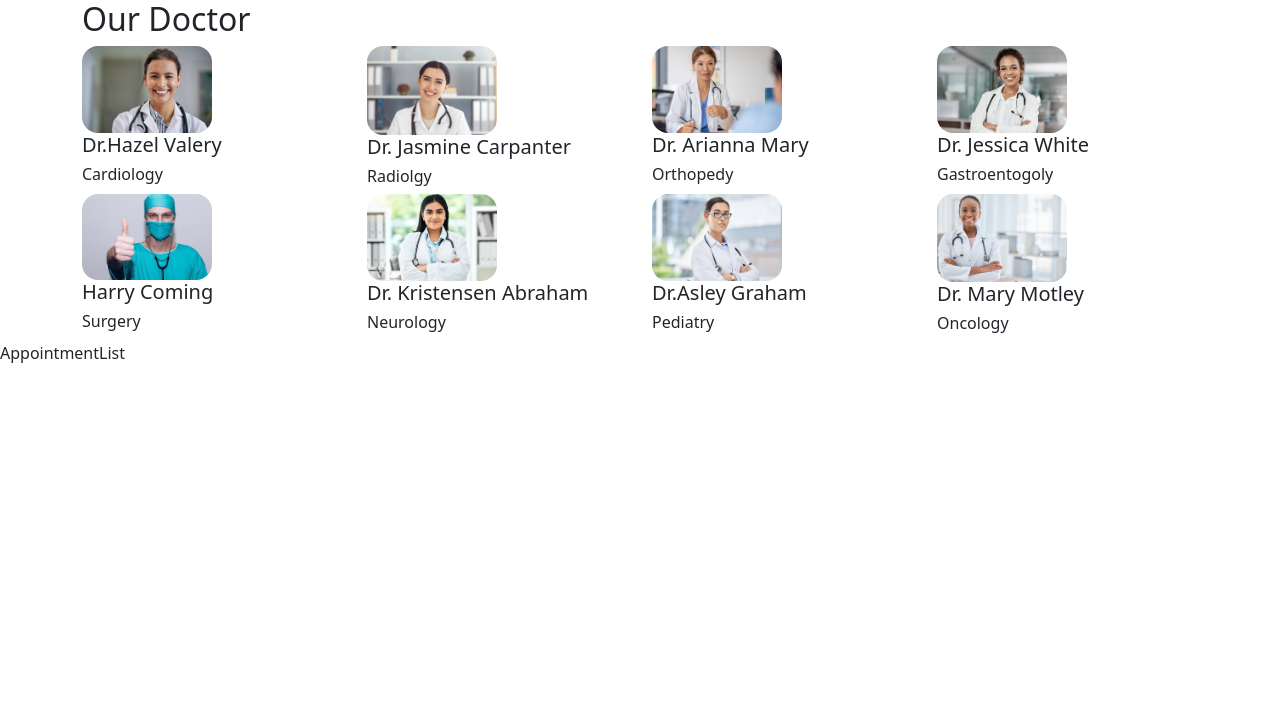
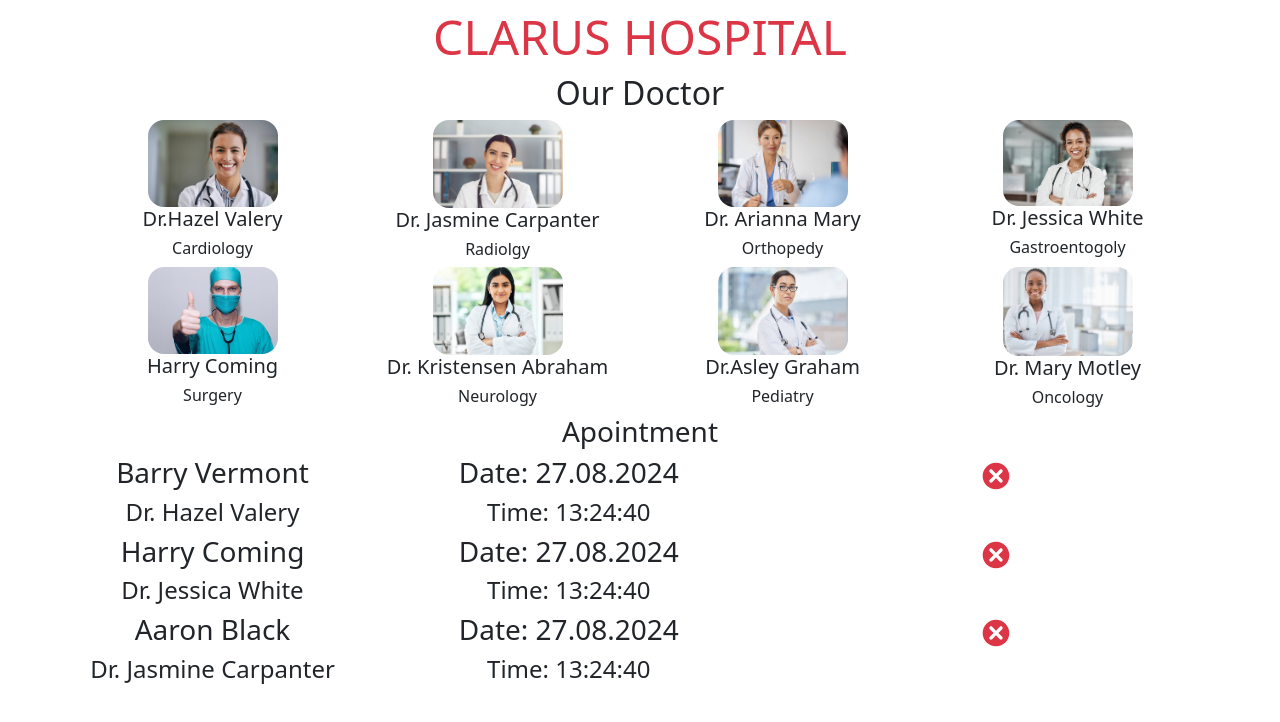
Before and after one commit to nurdoganbahadir/React-Appointment-App, a React (Create React App) app: page / in a window 1280 px wide. Shown: the top 722 px of the page. Built offline with nearby package versions, Linux system fonts and the light colour scheme.

Commit message:
randevu eklemeyi kodladık

```diff
--- a/package.json
+++ b/package.json
@@ -10,6 +10,7 @@
     "react": "^18.3.1",
     "react-bootstrap": "^2.10.4",
     "react-dom": "^18.3.1",
+    "react-icons": "^5.3.0",
     "react-scripts": "5.0.1",
     "sass": "^1.77.8",
     "web-vitals": "^2.1.4"
--- a/src/components/AppointmentList.jsx
+++ b/src/components/AppointmentList.jsx
@@ -1,7 +1,33 @@
 import React from "react";
+import { Container, Row, Col } from "react-bootstrap";
+import { TiDelete } from "react-icons/ti";
 
-const AppointmentList = () => {
-  return <div>AppointmentList</div>;
+const AppointmentList = ({ appointmentData, handleDelete }) => {
+  return (
+    <Container>
+      <h3>Apointment</h3>
+      {appointmentData.map(({ id, patient, day, consulted, doctor }) => (
+        <div key={id}>
+          <Row>
+            <Col xs={3} md={6} lg={3}>
+              <h3>{patient}</h3>
+              <h4>{doctor}</h4>
+            </Col>
+            <Col>
+              <h3>Date: {new Date().toLocaleDateString("tr")}</h3>
+              <h4>Time: {new Date().toLocaleTimeString("tr")}</h4>
+            </Col>
+            <Col>
+              <TiDelete
+                className="text-danger fs-1"
+                type="button"
+                onClick={() => handleDelete(id)}
+              />
+            </Col>
+          </Row>
+        </div>
+      ))}
+    </Container>
+  );
 };
-
 export default AppointmentList;
--- a/src/components/Doctors.jsx
+++ b/src/components/Doctors.jsx
@@ -1,14 +1,19 @@
 import React from "react";
 import { Container, Col, Row } from "react-bootstrap";
-import { doctorData } from "../helpers/data";
+
 import DrModal from "./DrModal";
 import { useState } from "react";
 
-const Doctors = () => {
+const Doctors = ({ doctorData, handleAddApp }) => {
   const [show, setShow] = useState(false);
+  const [drName, setDrName] = useState("");
 
   const handleClose = () => setShow(false);
-  const handleShow = () => setShow(true);
+  const handleShow = (name) => {
+    setShow(true);
+    setDrName(name);
+  };
+
   return (
     <Container>
       <h2>Our Doctor</h2>
@@ -16,7 +21,7 @@ const Doctors = () => {
         {doctorData.map(({ id, img, dep, name }) => (
           <Col xs={12} sm={6} md={4} lg={3} key={id}>
             <img
-              onClick={handleShow}
+              onClick={() => handleShow(name)}
               className="doctor-img"
               src={img}
               alt={name}
@@ -26,7 +31,13 @@ const Doctors = () => {
           </Col>
         ))}
       </Row>
-      <DrModal handleClose={handleClose} handleShow={handleShow} show={show} />
+      <DrModal
+        handleClose={handleClose}
+        handleShow={handleShow}
+        show={show}
+        drName={drName}
+        handleAddApp={handleAddApp}
+      />
     </Container>
   );
 };
--- a/src/components/DrModal.jsx
+++ b/src/components/DrModal.jsx
@@ -1,24 +1,61 @@
 import { useState } from "react";
+import { Form } from "react-bootstrap";
 import Button from "react-bootstrap/Button";
 import Modal from "react-bootstrap/Modal";
 
-function DrModal({ handleClose, handleShow, show }) {
+function DrModal({ handleClose, show, drName, handleAddApp }) {
+  const [pName, setPName] = useState("");
+  const [date, setDate] = useState("");
+  const handleSubmit = (e) => {
+    e.preventDefault();
+    const newAppointment = {
+      id: new Date().getTime(),
+      patient: pName,
+      day: date,
+      consulted: false,
+      doctor: (drName, date),
+    };
+    handleAddApp(newAppointment);
+    handleClose();
+  };
   return (
     <>
-
       <Modal show={show} onHide={handleClose}>
         <Modal.Header closeButton>
-          <Modal.Title>Modal heading</Modal.Title>
+          <Modal.Title>Appointment for {drName}</Modal.Title>
         </Modal.Header>
-        <Modal.Body>Woohoo, you are reading this text in a modal!</Modal.Body>
-        <Modal.Footer>
-          <Button variant="secondary" onClick={handleClose}>
-            Close
-          </Button>
-          <Button variant="primary" onClick={handleClose}>
-            Save Changes
-          </Button>
-        </Modal.Footer>
+        <Modal.Body>
+          <Form onSubmit={handleSubmit}>
+            <Form.Group className="">
+              <Form.Label>Patient Name</Form.Label>
+              <Form.Control
+                type="text"
+                placeholder="Enter Name"
+                required
+                onChange={(e) => setPName(e.target.value)}
+              ></Form.Control>
+              <Form.Label>Date&Time</Form.Label>
+              <Form.Control
+                type="datetime-local"
+                placeholder="date"
+                required
+              ></Form.Control>
+            </Form.Group>
+            <div className="text-center mt-2">
+              <Button
+                className="me-3"
+                variant="success"
+                onClick={(handleClose)}
+                type="submit"
+              >
+                Submit
+              </Button>
+              <Button variant="danger" onClick={handleClose}>
+                Close
+              </Button>
+            </div>
+          </Form>
+        </Modal.Body>
       </Modal>
     </>
   );
--- a/src/pages/Home.jsx
+++ b/src/pages/Home.jsx
@@ -1,15 +1,25 @@
-import React from "react";
+import React, { useState } from "react";
 import Doctors from "../components/Doctors";
 import DrModal from "../components/DrModal";
 import AppointmentList from "../components/AppointmentList";
+import { appointmentData } from "../helpers/data";
+import { doctorData } from "../helpers/data";
 
 const Home = () => {
+  const [appointments, setAppointments] = useState(appointmentData);
+  const handleAddApp = (newAppointment) => {
+    setAppointments([...appointmentData, newAppointment]);
+  };
+  const handleDelete = (id) => {};
   return (
-    <>
-      <Doctors />
-
-      <AppointmentList />
-    </>
+    <main className="text-center mt-2">
+      <h1 className="text-danger display-5">CLARUS HOSPITAL</h1>
+      <Doctors doctorData={doctorData} handleAddApp={handleAddApp} />
+      <AppointmentList
+        appointmentData={appointments}
+        handleDelete={handleDelete}
+      />
+    </main>
   );
 };
 
```
Also changed, not shown: 1 other file (tests, documents, lock files or other folders).
